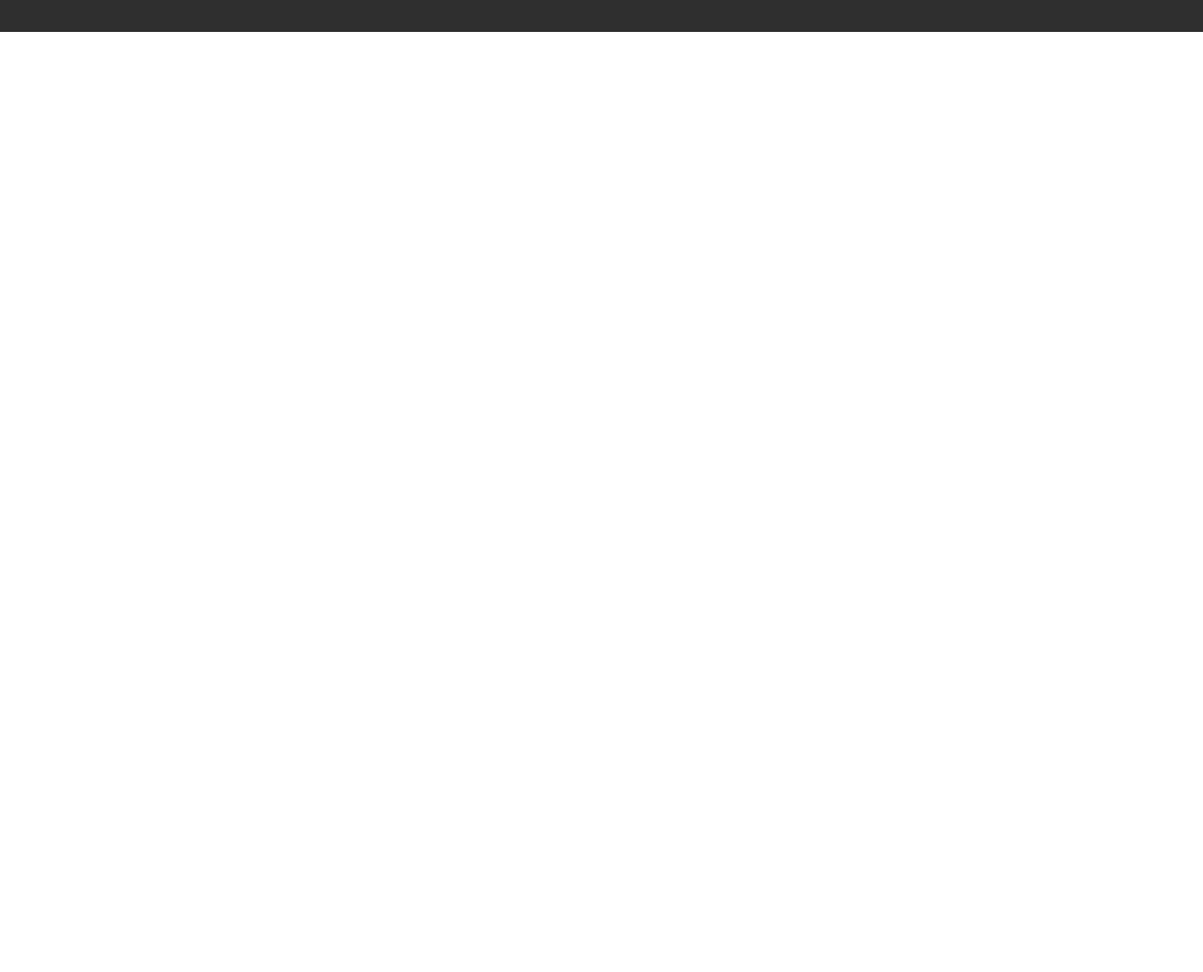
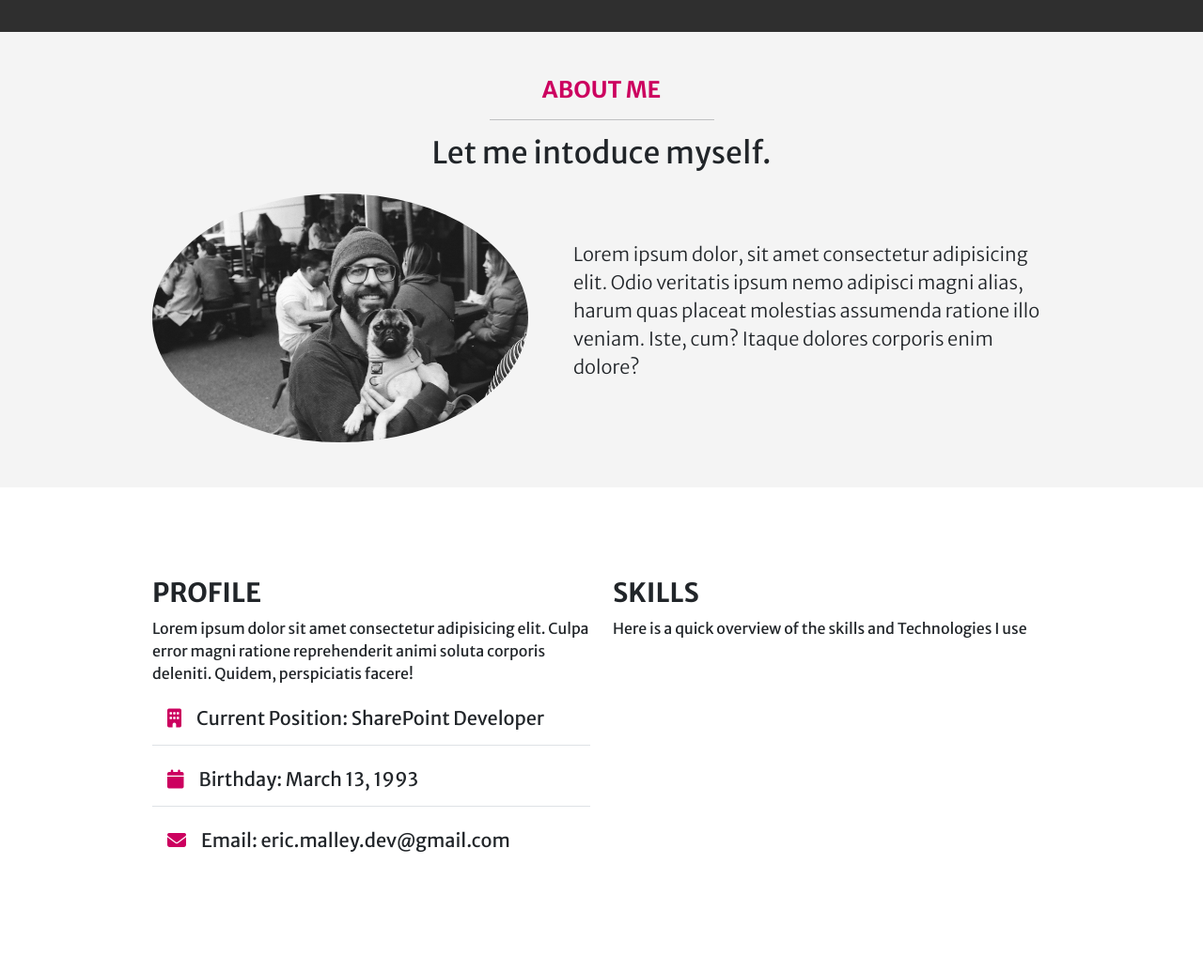
Before and after one commit to EMalley/portfolio, a website: page index.html in a window 1280 px wide. Shown: the part 766-1801 px from the top of the page at 94% size. Before the commit the page ends 800 px from the top, so only its background shows below. Drawn offline with Linux system fonts and the light colour scheme; grey boxes are pictures that could not be loaded.

Commit message:
Start profile/skill section

```diff
--- a/index.html
+++ b/index.html
@@ -24,7 +24,7 @@
       >
         <h5 class="text-primary fw-bold text-uppercase">Hello World.</h5>
         <h1 id="typing-text" class="display-1 fw-bold text-white"></h1>
-        <p class="roles text-white text-uppercase fs-4">
+        <p class="roles text-white text-uppercase mt-2 fs-4">
           <span>Full Stack Web Developer</span>
         </p>
 
@@ -53,6 +53,89 @@
       </div>
     </header>
 
+    <!-- About -->
+    <section id="about" class="about bg-light py-5">
+      <div class="container">
+        <div class="text-center">
+          <h4 class="text-uppercase fw-bold text-primary">About me</h4>
+          <hr class="w-25 mx-auto" />
+          <h2 class="mb-4">Let me intoduce myself.</h2>
+        </div>
+        <div class="about-content d-flex gap-5 align-items-center h-100">
+          <img
+            src="/images/eric.jpg"
+            alt="img"
+            class="about-img img-fluid rounded-circle"
+          />
+          <p class="lead">
+            Lorem ipsum dolor, sit amet consectetur adipisicing elit. Odio
+            veritatis ipsum nemo adipisci magni alias, harum quas placeat
+            molestias assumenda ratione illo veniam. Iste, cum? Itaque dolores
+            corporis enim dolore?
+          </p>
+        </div>
+      </div>
+    </section>
+
+    <!-- profile/skills -->
+    <section class="profile my-6">
+      <div class="container">
+        <div class="row">
+          <div class="col-md-6">
+            <h3 class="text-uppercase fw-bold">Profile</h3>
+            <p>
+              Lorem ipsum dolor sit amet consectetur adipisicing elit. Culpa
+              error magni ratione reprehenderit animi soluta corporis deleniti.
+              Quidem, perspiciatis facere!
+            </p>
+            <ul class="list-group list-group-flush">
+              <li class="list-group-item mb-3">
+                <h5 class="text-transform">
+                  <i class="fas fa-building text-primary"></i
+                  ><span class="px-3"
+                    >Current Position: SharePoint Developer</span
+                  >
+                </h5>
+              </li>
+              <li class="list-group-item mb-3">
+                <h5 class="text-transform">
+                  <i class="fas fa-calendar text-primary"></i
+                  ><span class="px-3">Birthday: March 13, 1993</span>
+                </h5>
+              </li>
+              <li class="list-group-item mb-3">
+                <h5 class="text-transform">
+                  <i class="fas fa-envelope text-primary"></i
+                  ><span class="px-3">Email: eric.malley.dev@gmail.com</span>
+                </h5>
+              </li>
+            </ul>
+          </div>
+          <div class="col-md-6">
+            <h3 class="text-uppercase fw-bold">Skills</h3>
+            <p>Here is a quick overview of the skills and Technologies I use</p>
+            <!-- <div class="row">
+              <div class="col-4">
+                <img src="/images/html5.png" class="tech-imgs" alt="img" />
+                <img src="/images/css3.png" class="tech-imgs" alt="img" />
+                <img src="/images/js.png" class="tech-imgs" alt="img" />
+              </div>
+              <div class="col-4">
+                <img src="/images/angular.png" class="tech-imgs" alt="img" />
+                <img src="/images/react.png" class="tech-imgs" alt="img" />
+                <img src="/images/sql.png" class="tech-imgs" alt="img" />
+              </div>
+              <div class="col-4">
+                <img src="/images/mongo.png" class="tech-imgs" alt="img" />
+                <img src="/images/sql" class="tech-imgs" alt="img" />
+                <img src="/images/ps" class="tech-imgs" alt="img" />
+              </div>
+            </div> -->
+          </div>
+        </div>
+      </div>
+    </section>
+
     <!-- Scripts -->
     <script src="js/bootstrap.bundle.min.js"></script>
     <script src="js/lightbox-plus-jquery.js"></script>
--- a/js/script.js
+++ b/js/script.js
@@ -1,5 +1,5 @@
 function runTypingEffect() {
-  const text = 'I Am Eric Malley'
+  const text = '<> Eric Malley | Web Dev </>'
   const typingElement = document.getElementById('typing-text')
   const typingDelay = 150 // delay between each typing in ms
 
--- a/scss/styles.scss
+++ b/scss/styles.scss
@@ -22,6 +22,10 @@
     bottom:50px;
 }
 
+.about-img {
+    width:400px
+}
+
 @media(max-width:767px){
     .header .social{
         font-size:30px;
@@ -34,6 +38,10 @@
     .header .roles{
         font-size:18px !important
     }
+
+    .about-content {
+        flex-direction: column;
+    }
 }
 @media(max-width:600px){
     .header .social .fab{
```
Also changed, not shown: css/styles.css, images/angular.png (added), images/bootstrap.png (added), images/css3.png (added), images/eric.jpg (added), images/figma.png (added), images/html5.png (added), images/js.png (added), images/mongo.png (added), images/next.png (added), images/node.png (added), images/ps.png (added), images/react.png (added), images/sql.png (added).
